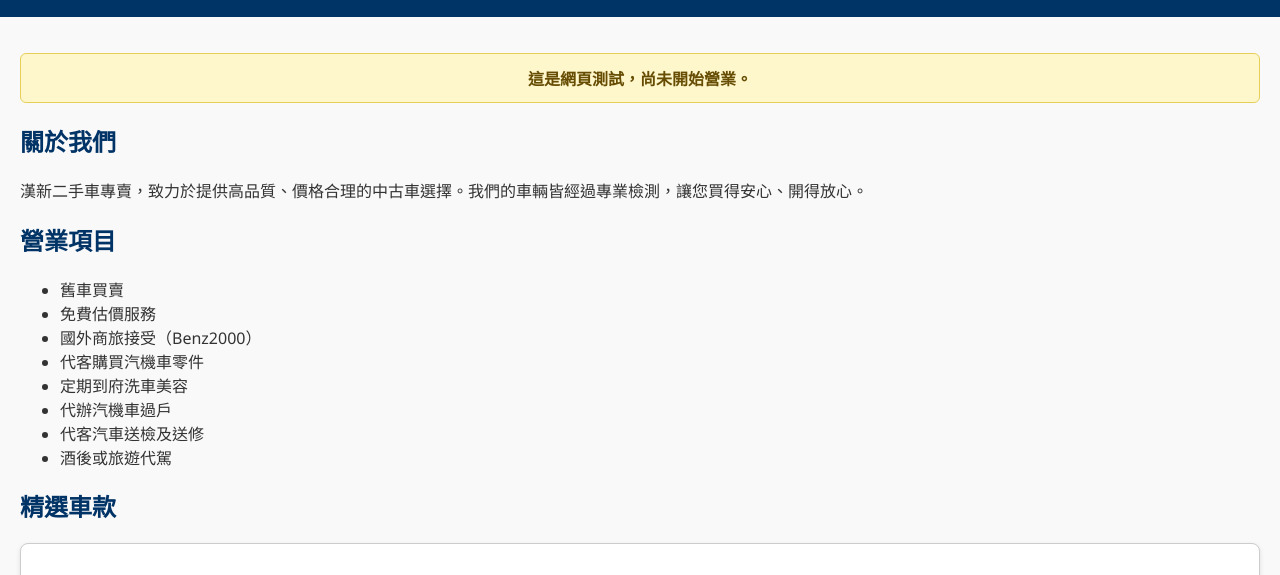
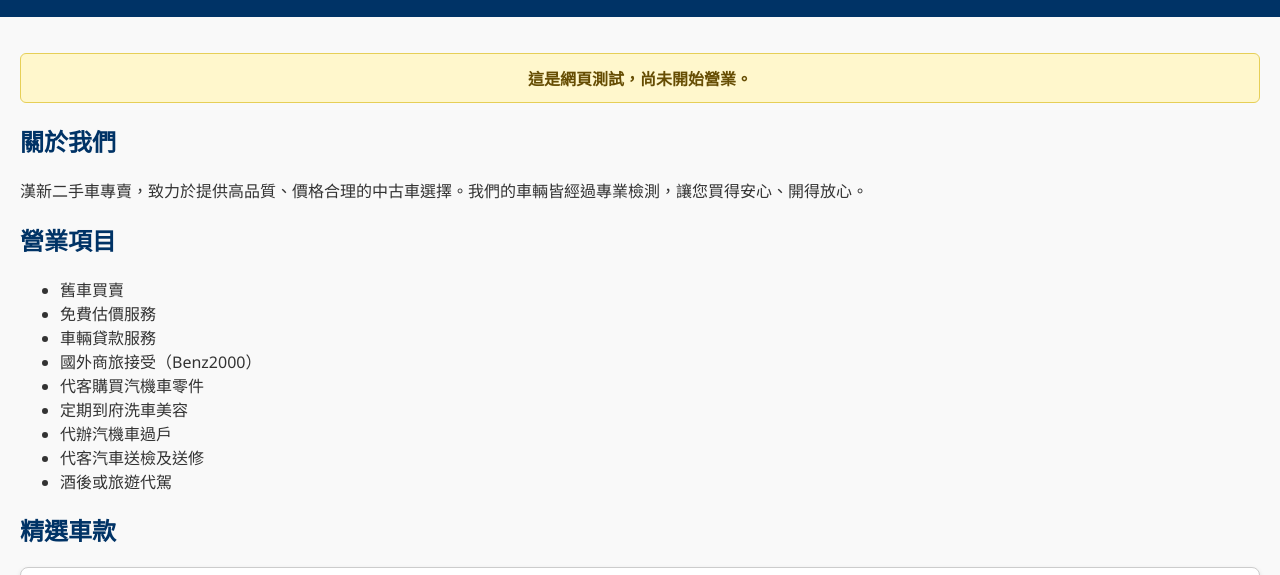
Before and after one commit to chday169/used_car_trade, a plain HTML site: page index.html in a window 1280 px wide. Shown: the part 154-729 px from the top of the page. Drawn offline with Linux system fonts and the light colour scheme.

Commit message:
Add files via upload

```diff
--- a/index.html
+++ b/index.html
@@ -42,6 +42,7 @@
       <ul>
         <li>舊車買賣</li>
         <li>免費估價服務</li>
+		<li>車輛貸款服務</li>
         <li>國外商旅接受（Benz2000）</li>
         <li>代客購買汽機車零件</li>
         <li>定期到府洗車美容</li>
```
